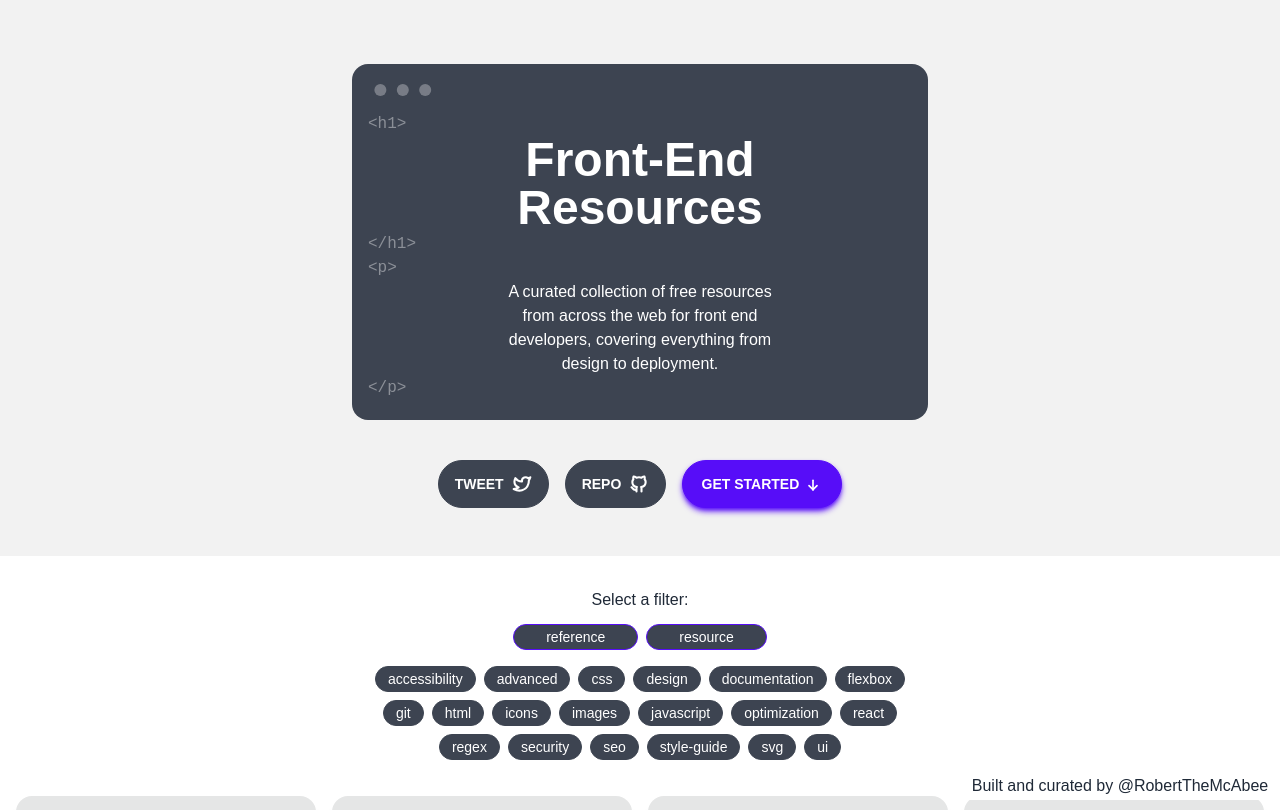
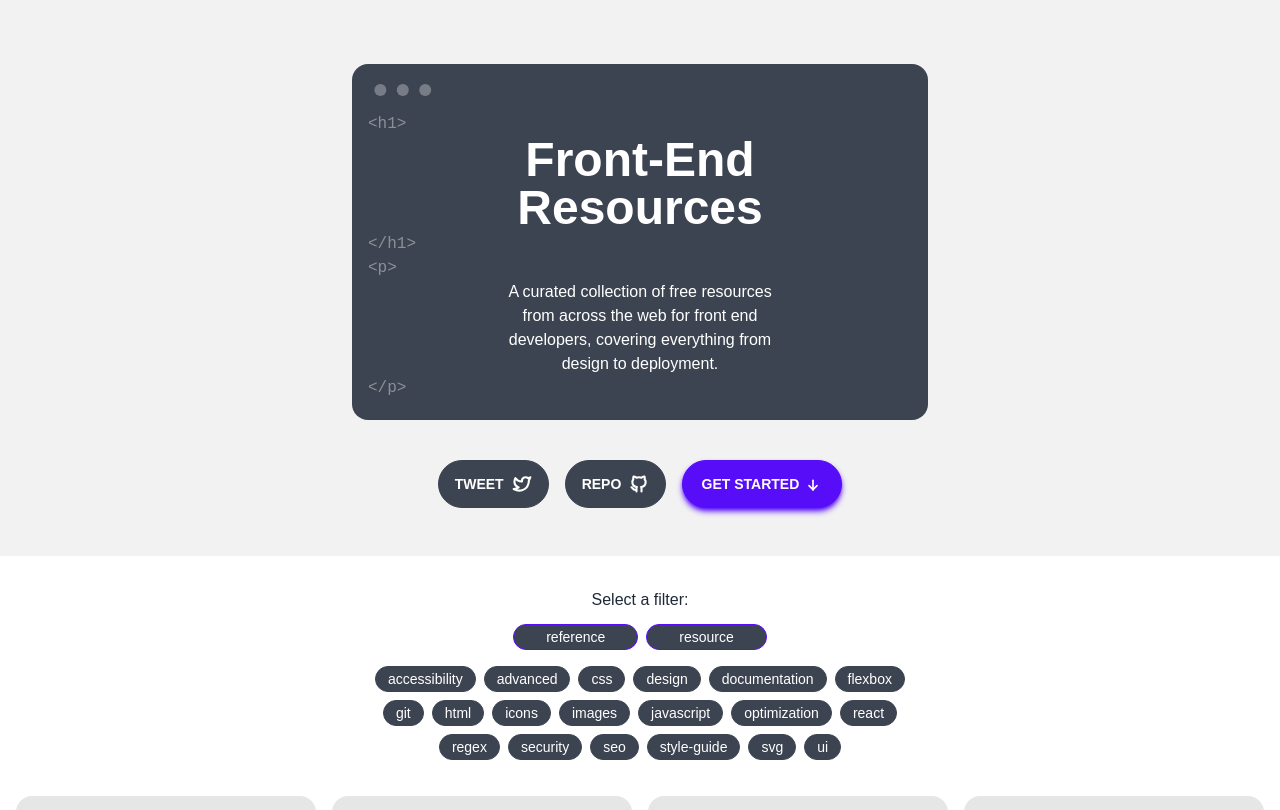
Before and after one commit to robertmcabee/Front-End-Resources, a Next.js app: page / in a window 1280 px wide. Shown: the top 810 px of the page. Built offline with nearby package versions, Linux system fonts and the light colour scheme; a web font is replaced by a local one.

Commit message:
make footer always at bottom of page

```diff
--- a/components/Footer.tsx
+++ b/components/Footer.tsx
@@ -1,8 +1,7 @@
 function Footer() {
   return (
-    <footer className="fixed bottom-0 h-8 sm:right-0 w-full sm:w-min">
-      <div className="bg-neutral-content h-full w-full sm:w-[20rem] sm:rounded-tl-2xl">
-        <p className="pt-1.5 text-center dark:text-base-300">
+    <footer className="h-[3vh] min-h-6 bg-base-300 flex align-middle justify-center text-black dark:text-white w-full">
+      <p className="text-center">
         Built and curated by{" "}
         <a
           className="link link-hover"
@@ -11,7 +10,6 @@ function Footer() {
           @RobertTheMcAbee
         </a>
       </p>
-      </div>
     </footer>
   );
 }
--- a/pages/index.tsx
+++ b/pages/index.tsx
@@ -17,21 +17,26 @@ const Home: any = () => {
   }
 
   return (
-    <div>
+    <>
+      <div className="min-h-[97vh]">
         <Head>
           <title>Front End Resources</title>
           <meta
             name="description"
             content="A curated collection of resources for front end developers, covering everything from design to deployment."
           />
-        <meta name="viewport" content="initial-scale=1.0, width=device-width" />
+          <meta
+            name="viewport"
+            content="initial-scale=1.0, width=device-width"
+          />
           <link rel="icon" type="image/png" href="/favicon.png" />
         </Head>
         <Header />
         <TagSelector filter={filter} toggleFilter={toggleFilter} />
         <ResourceContainer filter={filter} toggleFilter={toggleFilter} />
+      </div>
       <Footer />
-    </div>
+    </>
   );
 };
 
```
Lines whose indentation alone changed are shown as unchanged.
